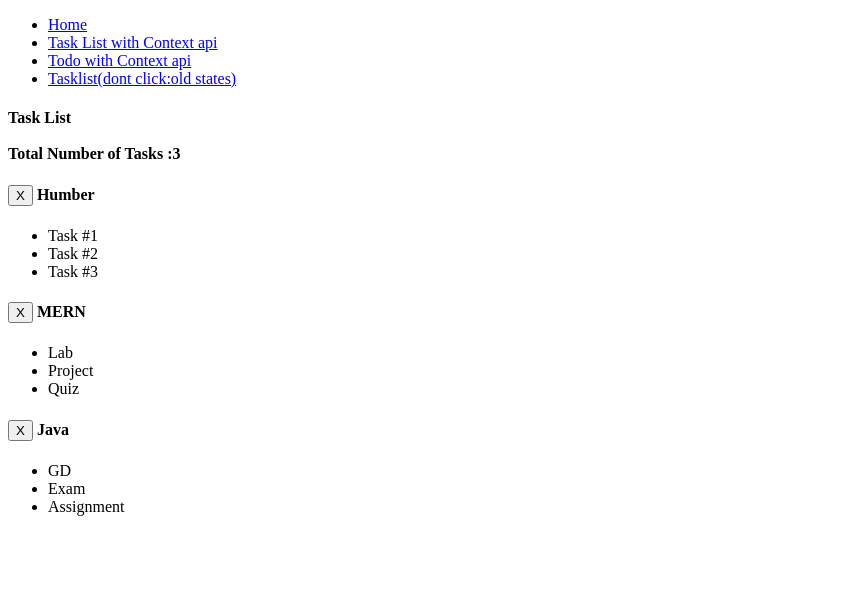
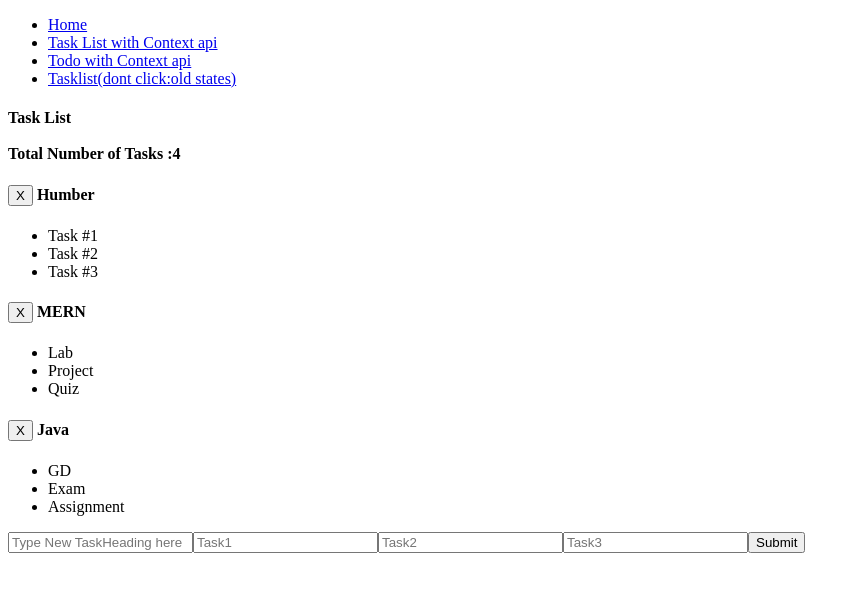
Before and after one commit to SudhirDeshwal/React_Hooks_API, a React (Create React App) app: page /maintasklist in a window 1280 px wide. Shown: the top 592 px of the page, without its empty margins (0-860 px from the left). Built offline with nearby package versions, Linux system fonts and the light colour scheme.

Commit message:
Add functionality working with hooks

```diff
--- a/src/AddTaskform.js
+++ b/src/AddTaskform.js
@@ -18,6 +18,7 @@ class AddTaskform extends Component {
                   this.state.task1,
                    this.state.task2,
                   this.state.task3,
+
 
                 ]);
               this.setState({ TaskName: '' });
@@ -54,6 +55,8 @@ class AddTaskform extends Component {
             value={this.state.value}
             onChange={this.handleChange} />
 
+
+
            <input type="submit"></input>
          </form>
          );}
--- a/src/TasklistHooksContext.js
+++ b/src/TasklistHooksContext.js
@@ -45,6 +45,19 @@ function TasklistHooksContext() {
 //     }
 //   })}
 
+const addNewTask = (title, tasks) => {
+
+      settasks(
+         [ ...tasklist , {title: title,tasks : tasks}]
+
+          ) ;
+
+      } ;
+
+
+
+
+
 //    handleRemoveTask = (id) => {
 //     this.setState((prevState) => {
 //       return {
@@ -81,7 +94,7 @@ function TasklistHooksContext() {
       {/* <button onClick={this.switchNamehandler}>Click here to Add New Task</button>  */}
      {/* <Header title="Task List" items={this.state.tasklist.length}/> */}
 
-    <HeaderContext.Provider value={{items:tasklist.length , title:"Task List"}}>
+    <HeaderContext.Provider value={{items:"4" , title:"Task List"}}>
        <Header></Header>
      </HeaderContext.Provider>
 
@@ -105,7 +118,7 @@ function TasklistHooksContext() {
      </TasklistContext.Provider>
      ))}
 
-     {/* <AddTaskform addtask={this.addNewTask}></AddTaskform> */}
+      <AddTaskform addtask={addNewTask}></AddTaskform>
 
      </div>
     );
--- a/src/Todo.js
+++ b/src/Todo.js
@@ -17,10 +17,6 @@ import PostContext from './PostContext';
 
 
     }
-
-
-
-
 
 render() {
       return (
```
